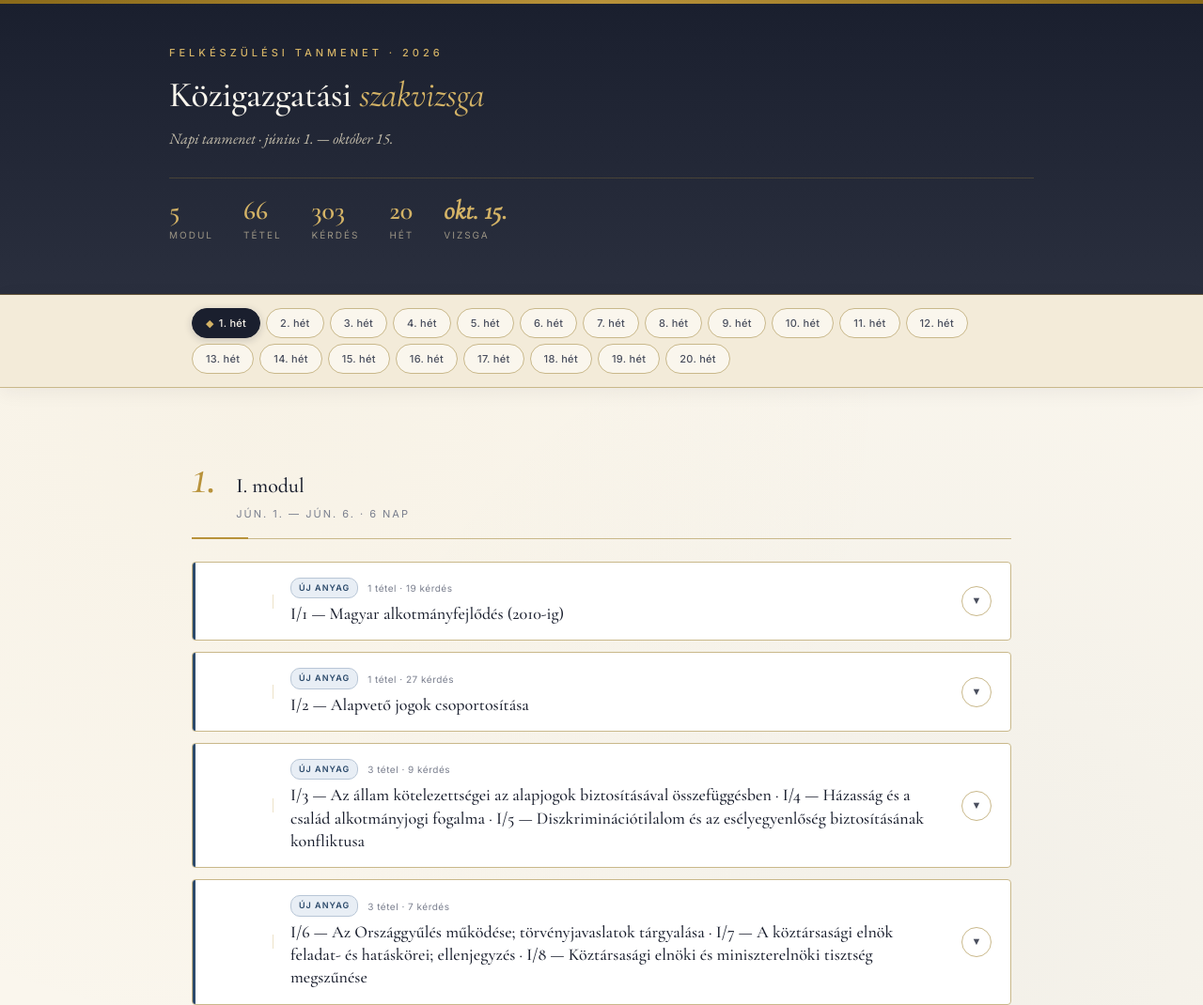
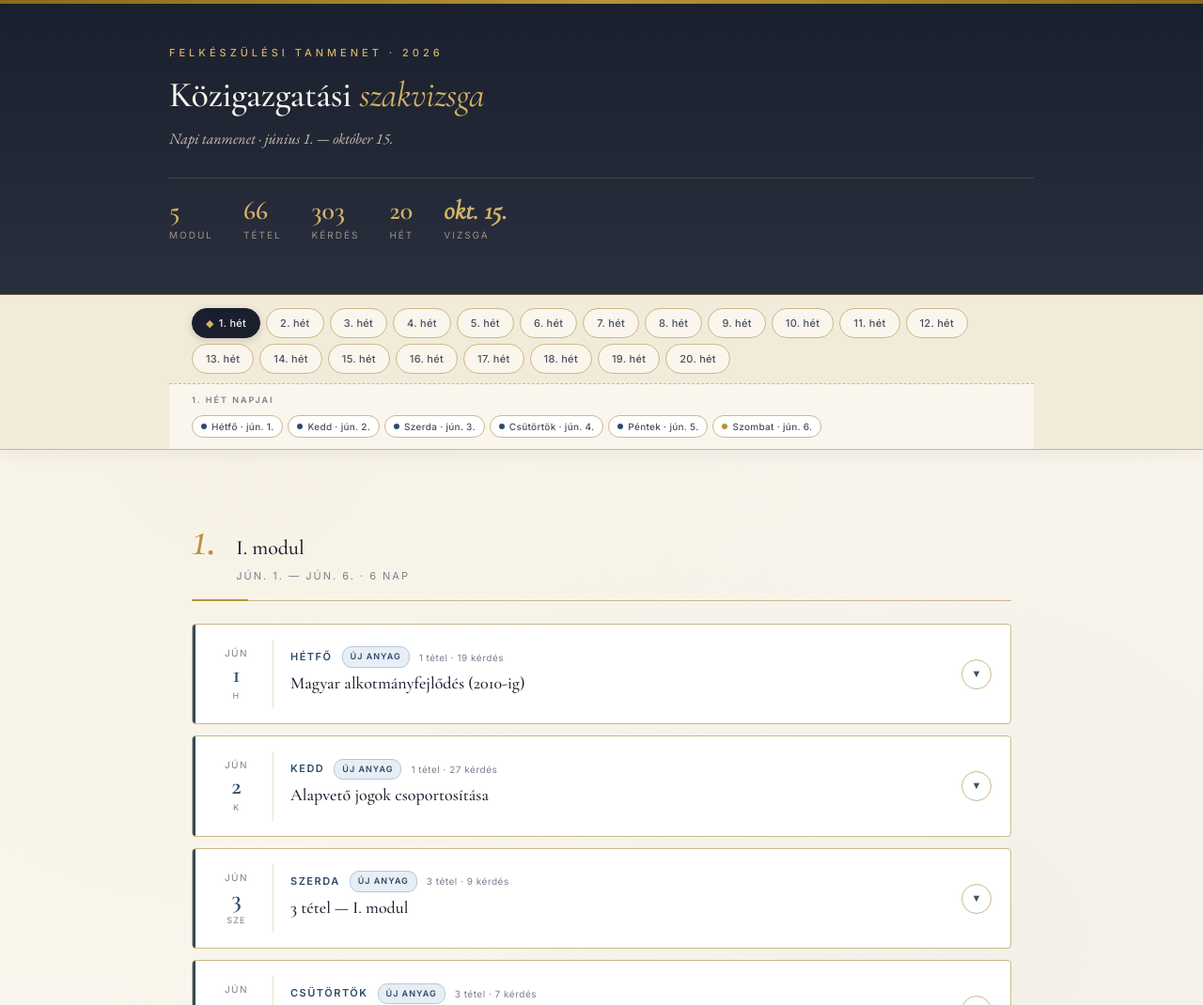
Before and after one commit to kissati84/napi-tanmenet_2026, a plain HTML site: page index.html in a window 1280 px wide. Shown: the top 1070 px of the page at 94% size. Drawn offline with nearby package versions, Linux system fonts and the light colour scheme.

Commit message:
Add files via upload

```diff
--- a/index.html
+++ b/index.html
@@ -118,9 +118,80 @@ body {
 }
 .nav-belso {
   max-width: 920px; margin: 0 auto;
-  padding: 14px 24px;
+  padding: 14px 24px 10px;
   display: flex; flex-wrap: wrap; gap: 6px;
   justify-content: flex-start;
+}
+.nap-nav {
+  background: var(--kremes);
+  border-top: 1px dashed var(--vonal);
+  padding: 10px 24px 12px;
+  max-width: 920px;
+  margin: 0 auto;
+  display: flex; flex-wrap: wrap; gap: 5px;
+}
+.nap-nav-cim {
+  font-family: 'Inter', sans-serif;
+  font-size: 9px;
+  font-weight: 600;
+  letter-spacing: 2px;
+  text-transform: uppercase;
+  color: var(--tinta-halvany);
+  width: 100%;
+  margin-bottom: 4px;
+}
+.nap-gomb {
+  border: 1px solid var(--vonal);
+  background: #fff;
+  cursor: pointer;
+  font-family: 'Inter', sans-serif;
+  font-size: 10px;
+  font-weight: 500;
+  color: var(--tinta-vilagos);
+  padding: 5px 9px;
+  border-radius: 14px;
+  transition: all 0.2s ease;
+  letter-spacing: 0.3px;
+  display: inline-flex;
+  align-items: center;
+  gap: 5px;
+}
+.nap-gomb:hover {
+  border-color: var(--gomb-szin, var(--arany));
+  background: var(--gomb-bg, var(--pergamen));
+  color: var(--tinta);
+  transform: translateY(-1px);
+}
+.nap-gomb-pont {
+  width: 6px; height: 6px;
+  border-radius: 50%;
+  background: var(--gomb-szin, var(--arany));
+  flex-shrink: 0;
+}
+.nap-gomb.szombat { --gomb-szin: #b8923a; --gomb-bg: #f9f1d8; }
+.nap-gomb.unnep { --gomb-szin: #b85a3a; --gomb-bg: #f5e0d8; }
+.nap-gomb.vizsga {
+  --gomb-szin: var(--arany);
+  background: var(--tinta);
+  color: var(--kremes);
+  font-weight: 600;
+  border-color: var(--tinta);
+}
+.nap-gomb.vizsga:hover { background: var(--tinta); color: var(--arany-vilagos); }
+.nap-gomb-mod1 { --gomb-szin: #2c4a6b; --gomb-bg: #e8eef5; }
+.nap-gomb-mod2 { --gomb-szin: #3a6a4a; --gomb-bg: #e8f1ea; }
+.nap-gomb-mod3 { --gomb-szin: #8a5a2a; --gomb-bg: #f5edd8; }
+.nap-gomb-mod4 { --gomb-szin: #5a3a6b; --gomb-bg: #eee5f0; }
+.nap-gomb-mod5 { --gomb-szin: #2a3a6b; --gomb-bg: #e6eaf5; }
+.nap-gomb-mod0 { --gomb-szin: #5a5a4a; --gomb-bg: #ededdf; }
+
+/* Highlight ha megnyitva */
+.nap.highlighted {
+  animation: villan 1.4s ease;
+}
+@keyframes villan {
+  0% { box-shadow: 0 0 0 3px var(--arany); }
+  100% { box-shadow: 0 6px 20px rgba(26, 31, 46, 0.08); }
 }
 
 .nav-gomb {
@@ -278,6 +349,14 @@ body {
   margin-bottom: 4px;
   flex-wrap: wrap;
 }
+.nap-hetnev {
+  font-family: 'Inter', sans-serif;
+  font-size: 11px;
+  font-weight: 600;
+  letter-spacing: 1.5px;
+  text-transform: uppercase;
+  color: var(--szin, var(--arany-melyebb));
+}
 .tipus-pill {
   font-family: 'Inter', sans-serif;
   font-size: 9px;
@@ -303,7 +382,9 @@ body {
   color: var(--tinta);
   line-height: 1.35;
   transition: color 0.2s;
+  margin-bottom: 8px;
 }
+
 
 .nap-nyil {
   flex-shrink: 0;
@@ -503,6 +584,7 @@ body {
 
 <nav class="nav-wrapper">
   <div class="nav-belso" id="navBar"></div>
+  <div class="nap-nav" id="napNav"></div>
 </nav>
 
 <main class="fo" id="fo"></main>
@@ -878,6 +960,28 @@ function show(h){
   fo.innerHTML="";
   var ns=hetek[h];
 
+  // Napi al-navigáció építése
+  var napNav=document.getElementById("napNav");
+  napNav.innerHTML='<div class="nap-nav-cim">'+h+'. hét napjai</div>';
+  ns.forEach(function(nap,idx){
+    var ng=document.createElement("button");
+    ng.className="nap-gomb nap-gomb-mod"+nap.m;
+    var isSzo=nap.d.indexOf("Szo")>-1;
+    var isUn=nap.tip==="un"||nap.tip==="pih";
+    var isViz=nap.tip==="viz";
+    if(isSzo) ng.classList.add("szombat");
+    if(isUn) ng.classList.add("unnep");
+    if(isViz) ng.classList.add("vizsga");
+    var dParts=nap.d.match(/^([a-záéíóöőúüű]+)\.\s*(\d+)\.\s*\(([A-Za-zóöőúüű]+)\)/i);
+    var rovidMap={"H":"Hétfő","K":"Kedd","Sze":"Szerda","Cs":"Csütörtök","P":"Péntek","Szo":"Szombat"};
+    var hnap=dParts?(rovidMap[dParts[3]]||dParts[3]):"";
+    var teljes=dParts?(hnap+" · "+dParts[1]+". "+dParts[2]+"."):nap.d;
+    ng.innerHTML='<span class="nap-gomb-pont"></span><span>'+teljes+'</span>';
+    ng.onclick=function(){ugrasNapra(h,idx);};
+    napNav.appendChild(ng);
+  });
+
+
   // Heti fejléc
   var d1=ns[0].d.split("(")[0].trim();
   var dl=ns[ns.length-1].d.split("(")[0].trim();
@@ -912,17 +1016,20 @@ function show(h){
     if(isUn||isPih) napDiv.classList.add("unnep");
     if(isViz) napDiv.classList.add("vizsga");
 
-    // Téma
+    // Téma — rövid címet kreálunk a tételekhez
     var tema=nap.tema;
     if(!tema && nap.t.length>0){
-      tema=nap.t.map(function(k){
-        var te=T[k]; return te?(k+" — "+te.c):k;
-      }).join(" · ");
+      if(nap.t.length===1){
+        var te=T[nap.t[0]];
+        tema=te?te.c:nap.t[0];
+      } else {
+        tema=nap.t.length+" tétel — "+MNEV[nap.m];
+      }
     }
     if(!tema) tema=TN[nap.tip];
 
     // Datum parts
-    var dParts=nap.d.match(/^([a-zé]+)\.\s*(\d+)\.\s*\(([A-Za-zóöőúüű]+)\)/i);
+    var dParts=nap.d.match(/^([a-záéíóöőúüű]+)\.\s*(\d+)\.\s*\(([A-Za-zóöőúüű]+)\)/i);
     var honap=dParts?dParts[1]:"";
     var dnap=dParts?dParts[2]:"";
     var hnap=dParts?dParts[3]:"";
@@ -934,6 +1041,10 @@ function show(h){
       statTxt=TN[nap.tip];
     }
 
+    // Teljes napnév kiszámítása
+    var teljesNapMap={"H":"Hétfő","K":"Kedd","Sze":"Szerda","Cs":"Csütörtök","P":"Péntek","Szo":"Szombat","V":"Vasárnap"};
+    var teljesNap=teljesNapMap[hnap]||hnap;
+
     var fej=document.createElement("div");
     fej.className="nap-fej"+(nap.t.length>0?" kattintható":"");
     fej.innerHTML=
@@ -944,6 +1055,7 @@ function show(h){
       '</div>'+
       '<div class="nap-info">'+
         '<div class="nap-tipus-row">'+
+          '<span class="nap-hetnev">'+teljesNap+'</span>'+
           '<span class="tipus-pill">'+TN[nap.tip]+'</span>'+
           '<span class="nap-stat">'+statTxt+'</span>'+
         '</div>'+
@@ -1009,6 +1121,25 @@ function show(h){
   fo.scrollIntoView({behavior:"smooth",block:"start"});
 }
 
+function ugrasNapra(h,idx){
+  show(h);
+  setTimeout(function(){
+    var napok=document.querySelectorAll("#fo .nap");
+    if(napok[idx]){
+      napok[idx].scrollIntoView({behavior:"smooth",block:"center"});
+      napok[idx].classList.add("highlighted");
+      // Automatikus kibontás
+      var body=napok[idx].querySelector(".nap-body");
+      var fej=napok[idx].querySelector(".nap-fej.kattintható");
+      if(body&&fej&&body.style.display!=="block"){
+        body.style.display="block";
+        napok[idx].classList.add("nyitva");
+      }
+      setTimeout(function(){napok[idx].classList.remove("highlighted");},1400);
+    }
+  },100);
+}
+
 show(1);
 </script>
 </body>
```
